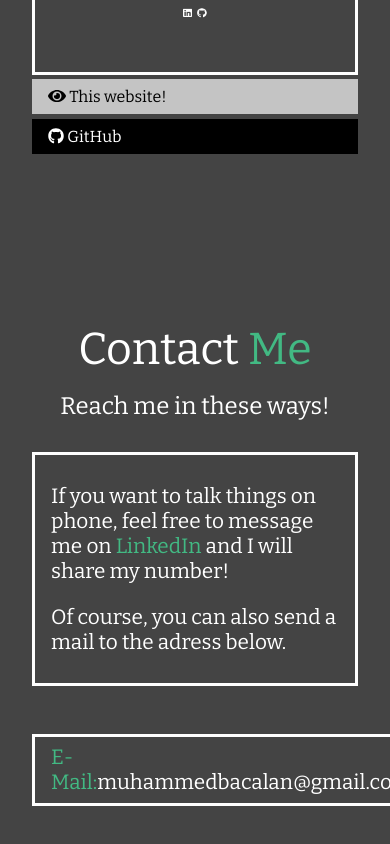
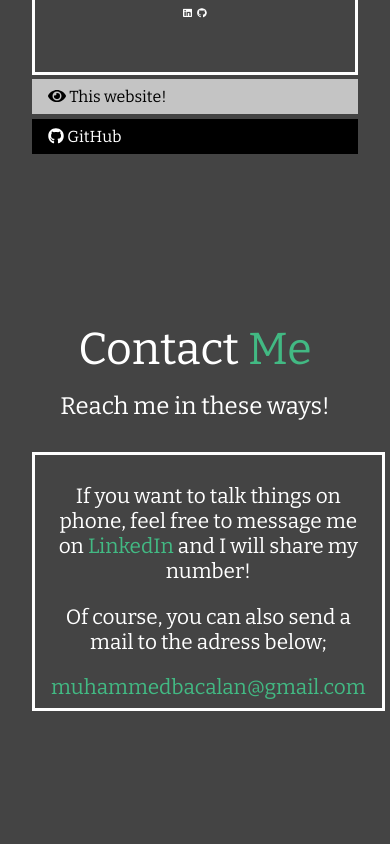
Before and after one commit to mbacalan/muhammedbacalan, a Vue app: page / in a window 390 px wide. Shown: the part 4063-4907 px from the top of the page. After the commit the page ends 4854 px from the top, so only its background shows below. Built offline with nearby package versions, Linux system fonts and the light colour scheme.

Commit message:
Rearrange contact box
Previous design had 2 seperate boxes of text and mail for no reason.
The email line was too wide on mobile devices and looked odd.
Combining them together solves this issue and provides a
cleaner look overall.

```diff
--- a/src/components/Contact.vue
+++ b/src/components/Contact.vue
@@ -9,11 +9,10 @@
             href="https://www.linkedin.com/in/muhammed-bacalan/"
             class="secondary-text">LinkedIn</a>
           and I will share my number!</p>
-        <p>Of course, you can also send a mail to the adress below.</p>
-      </div>
-      <div>
-        <span class="secondary-text">E-Mail:</span>
-        <a href="mailto:muhammedbacalan@gmail.com">muhammedbacalan@gmail.com</a>
+        <p>Of course, you can also send a mail to the adress below;</p>
+        <a
+          class="secondary-text"
+          href="mailto:muhammedbacalan@gmail.com">muhammedbacalan@gmail.com</a>
       </div>
     </div>
   </div>
@@ -36,6 +35,7 @@ export default {
     flex-wrap: wrap;
     justify-content: space-evenly;
     align-items: center;
+    text-align: center;
     margin-top: 1rem;
 
     div {
```
